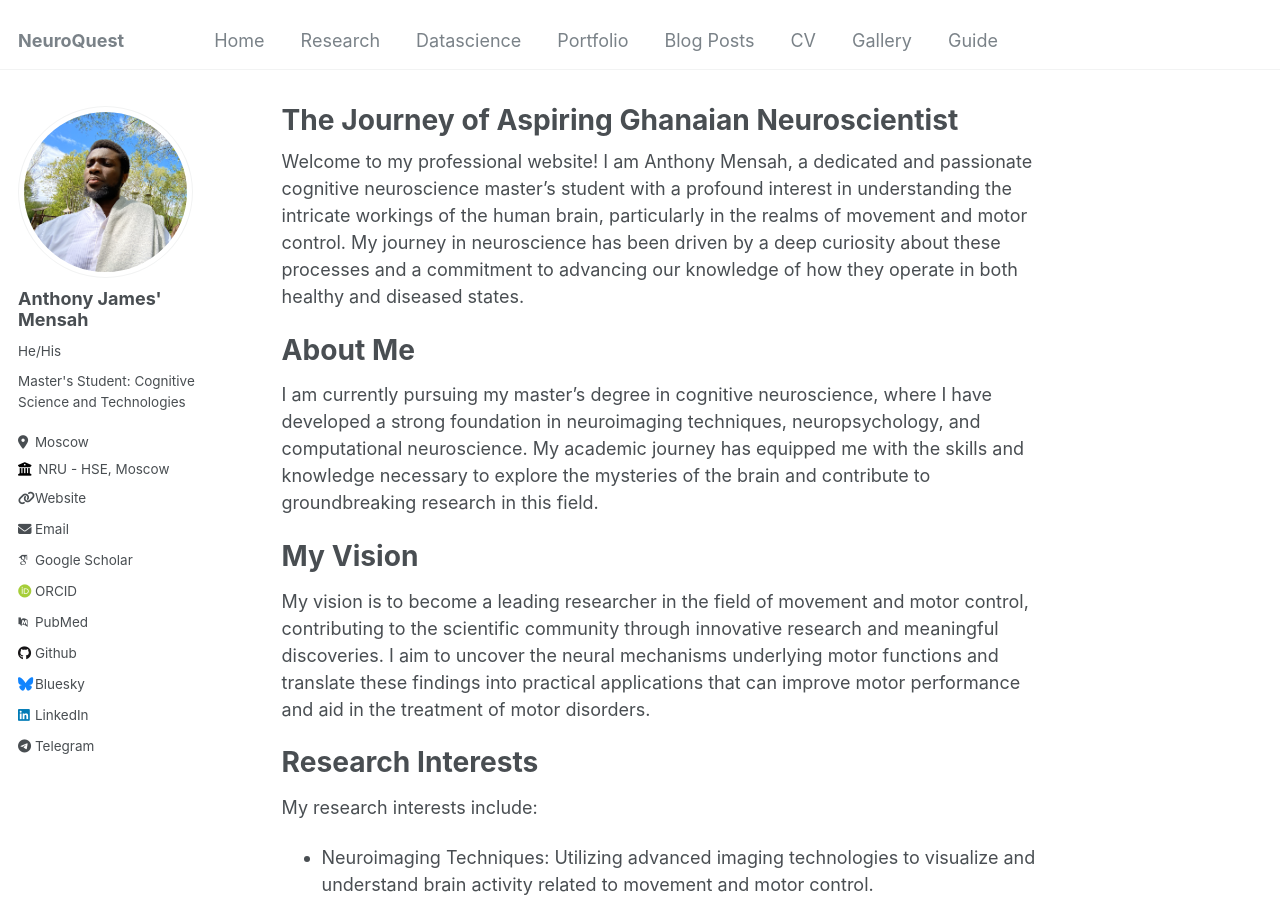
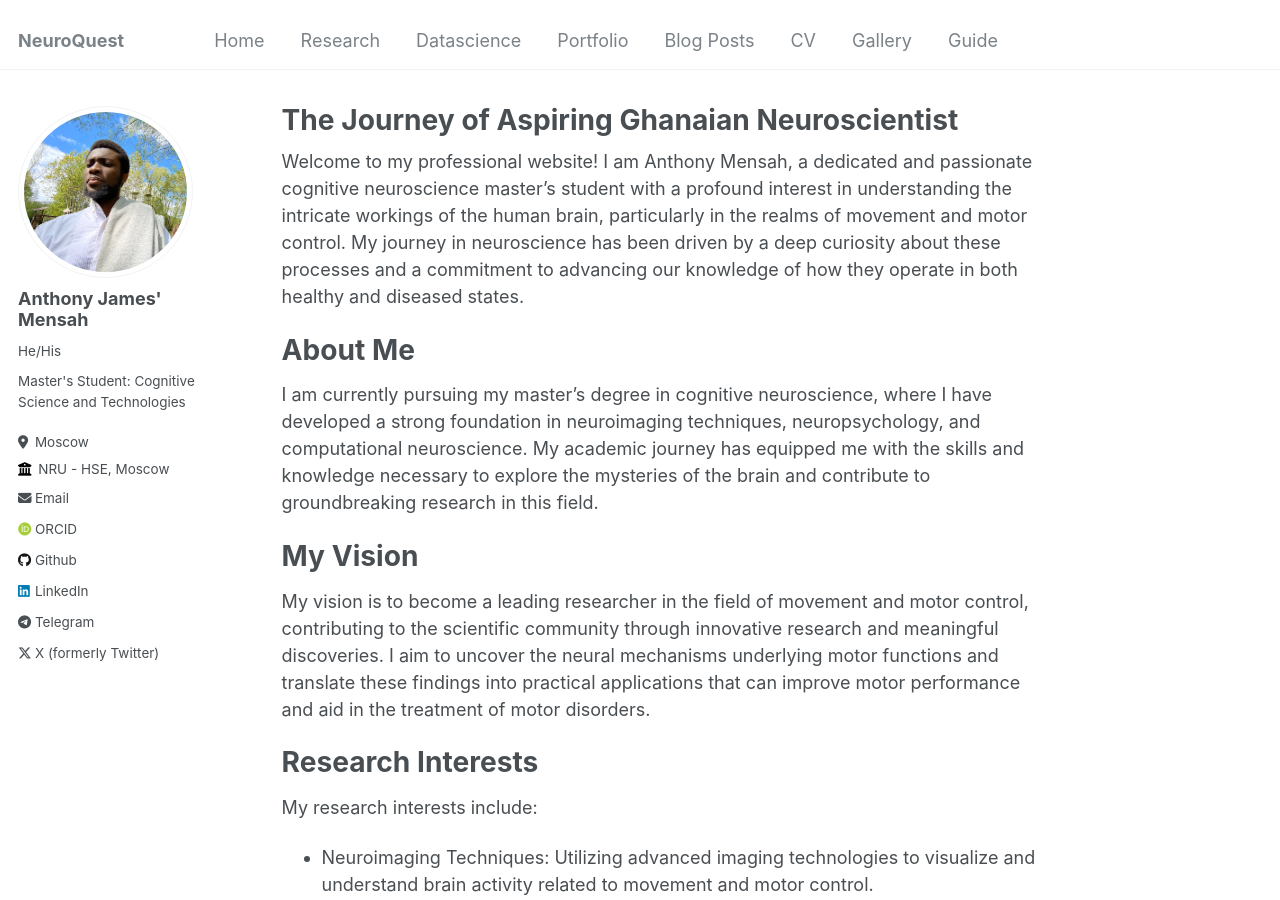
Before and after one commit to CaptainJamesMaximus/captainjamesmaximus.github.io, a Jekyll site: the page built from _pages/about.md, in a window 1280 px wide and 900 px high. Built offline with Jekyll 4.4.1, drawn with Linux system fonts in a browser that asks for light colours; some web fonts are replaced.

Commit message:
update social links

```diff
--- a/_config.yml
+++ b/_config.yml
@@ -27,16 +27,16 @@ author:
   bio              : "Master's Student: Cognitive Science and Technologies"
   location         : "Moscow"
   employer         : "NRU - HSE, Moscow"
-  uri              : " www.hse.ru"
+  uri              : #" www.hse.ru"
   email            : "emensa_1@edu.hse.ru"
 
   # Academic websites
   arxiv            : # URL - Update with the correct link to your profile
-  googlescholar    : "https://scholar.google.com/citations?user=PS_CX0AAAAAJ"
+  googlescholar    : # "https://scholar.google.com/citations?user=PS_CX0AAAAAJ"
   impactstory      : # URL
   orcid            : "http://orcid.org/yourorcidurl"
   semantic         : # URL
-  pubmed           : "https://www.ncbi.nlm.nih.gov/pubmed/?term=john+snow"
+  pubmed           : # "https://www.ncbi.nlm.nih.gov/pubmed/?term=john+snow"
   researchgate     : # URL
 
   # Repositories and software development
@@ -48,7 +48,7 @@ author:
   stackoverflow    : # User number or user number and name (i.e., use "1" or "1/jeff-atwood")
 
   # Social media
-  bluesky          : "bsky.app" # Replace this with you Bluesky username
+  bluesky          : # "bsky.app" # Replace this with you Bluesky username
   facebook         : # Username
   flickr           : # Username
   foursquare       : # Username
@@ -57,7 +57,7 @@ author:
   keybase          : # Username
   instagram        : # Username
   lastfm           : # Username
-  linkedin         : "www.linkedin.com/in/anthony-jsmensah"
+  linkedin         : "anthony-jsmensah"
   mastodon         : # URL
   medium           : # URL
   pinterest        : # Username
@@ -65,7 +65,7 @@ author:
   steam            : # Username
   telegram         : "https://t.me/AnthonyJames51"
   tumblr           : # Username
-  twitter          : # Username for X / Twitter
+  twitter          : "janthony_mensah" # Username for X / Twitter
   vine             : # Username
   weibo            : # Username
   wikipedia        : # Username
```
